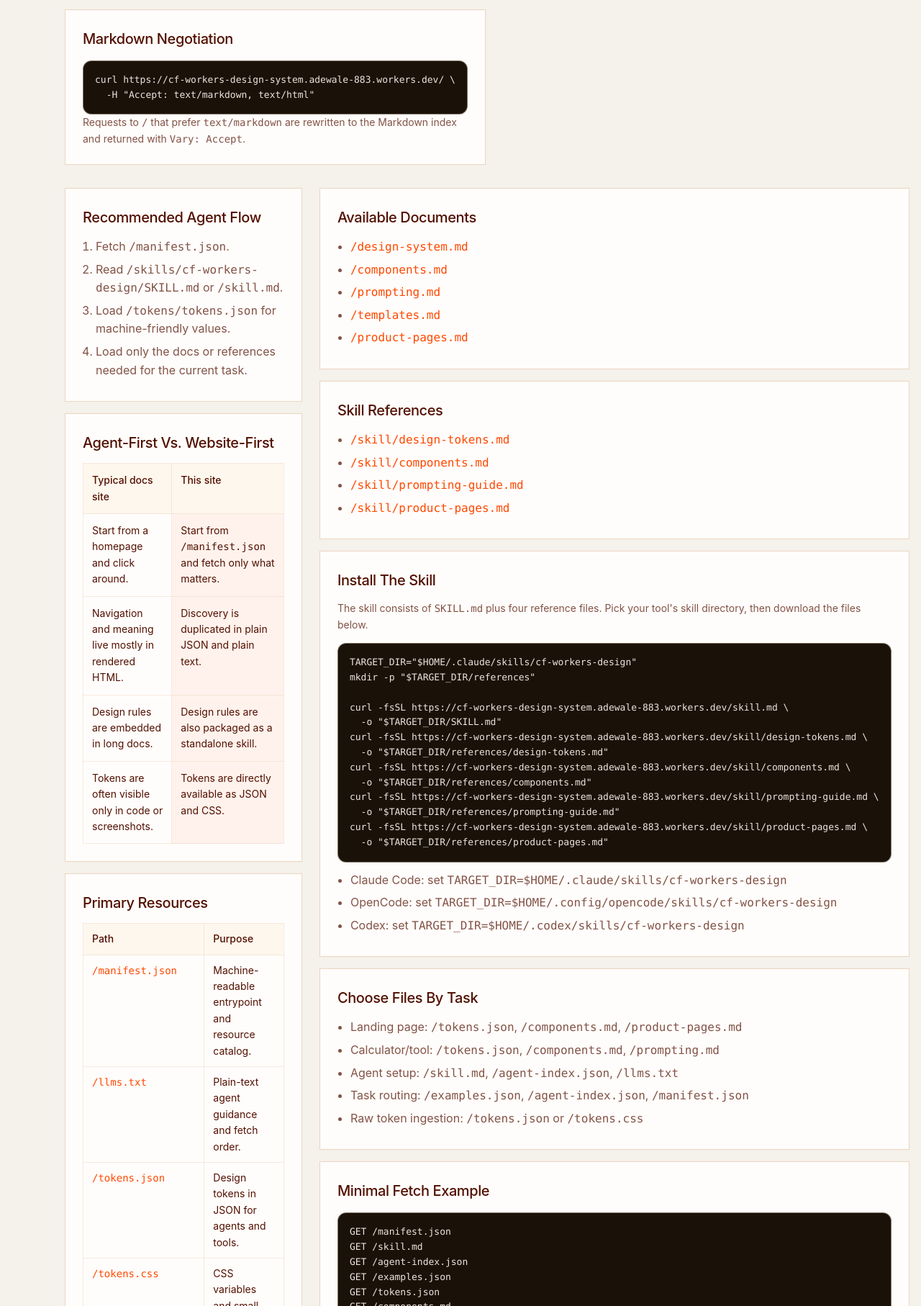
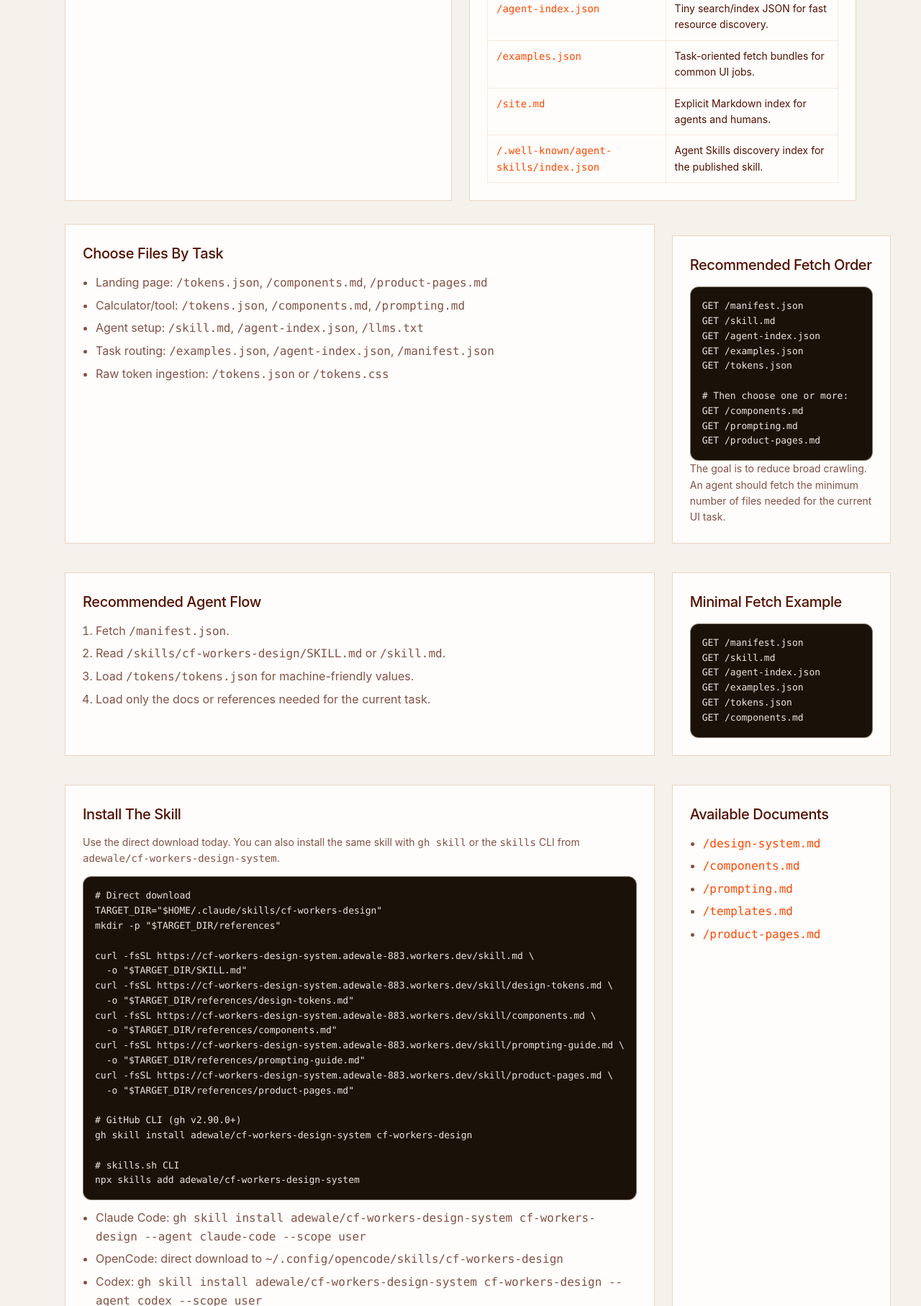
Before and after one commit to adewale/cf-workers-design-system, a website: page index.html in a window 1280 px wide. Shown: the part 986-2800 px from the top of the page at 72% size. Drawn offline with Linux system fonts and the light colour scheme.

Commit message:
Clarify Markdown support and GitHub setup
Reorder the homepage around reader questions, strengthen the README, and wire the published GitHub repo into the skill installation and discovery metadata so the site and repository stay aligned.

```diff
--- a/index.html
+++ b/index.html
@@ -304,13 +304,14 @@
         <p class="intro lead">
           A design-system site that is intentionally easier for agents to consume than a typical docs
           website. Humans get a clear index. Agents get stable entrypoints, plain files, short aliases,
-          and machine-readable discovery.
+          machine-readable discovery, and first-class Markdown delivery.
         </p>
         <div class="meta-row">
           <span class="pill subtle">Primary: <code>/manifest.json</code></span>
           <span class="pill subtle">Fast index: <code>/agent-index.json</code></span>
           <span class="pill subtle">Plain guidance: <code>/llms.txt</code></span>
           <span class="pill subtle">Markdown index: <code>/site.md</code></span>
+          <span class="pill subtle">Raw docs: <code>*.md</code></span>
           <span class="pill subtle">Negotiated markdown at <code>/</code></span>
         </div>
         <div class="pill-row">
@@ -339,77 +340,6 @@
             <li>A tiny <code>/agent-index.json</code> gives fast, low-token retrieval for common tasks.</li>
             <li>CORS-friendly static delivery makes direct tool fetching straightforward.</li>
           </ul>
-        </article>
-
-        <article class="card">
-          <h2>Recommended Fetch Order</h2>
-          <pre>GET /manifest.json
-GET /skill.md
-GET /agent-index.json
-GET /examples.json
-GET /tokens.json
-
-# Then choose one or more:
-GET /components.md
-GET /prompting.md
-GET /product-pages.md</pre>
-          <p class="small muted">
-            The goal is to reduce broad crawling. An agent should fetch the minimum number of files needed
-            for the current UI task.
-          </p>
-        </article>
-
-        <article class="card">
-          <h2>Markdown Negotiation</h2>
-          <pre>curl https://cf-workers-design-system.adewale-883.workers.dev/ \
-  -H "Accept: text/markdown, text/html"</pre>
-          <p class="small muted">
-            Requests to <code>/</code> that prefer <code>text/markdown</code> are rewritten to the Markdown
-            index and returned with <code>Vary: Accept</code>.
-          </p>
-        </article>
-      </section>
-
-      <section class="grid">
-        <div>
-          <article class="card">
-            <h2>Recommended Agent Flow</h2>
-            <ol>
-              <li>Fetch <code>/manifest.json</code>.</li>
-              <li>Read <code>/skills/cf-workers-design/SKILL.md</code> or <code>/skill.md</code>.</li>
-              <li>Load <code>/tokens/tokens.json</code> for machine-friendly values.</li>
-              <li>Load only the docs or references needed for the current task.</li>
-            </ol>
-          </article>
-
-          <article class="card">
-            <h2>Agent-First Vs. Website-First</h2>
-            <table class="compare">
-              <thead>
-                <tr>
-                  <th>Typical docs site</th>
-                  <th>This site</th>
-                </tr>
-              </thead>
-              <tbody>
-                <tr>
-                  <td>Start from a homepage and click around.</td>
-                  <td class="good">Start from <code>/manifest.json</code> and fetch only what matters.</td>
-                </tr>
-                <tr>
-                  <td>Navigation and meaning live mostly in rendered HTML.</td>
-                  <td class="good">Discovery is duplicated in plain JSON and plain text.</td>
-                </tr>
-                <tr>
-                  <td>Design rules are embedded in long docs.</td>
-                  <td class="good">Design rules are also packaged as a standalone skill.</td>
-                </tr>
-                <tr>
-                  <td>Tokens are often visible only in code or screenshots.</td>
-                  <td class="good">Tokens are directly available as JSON and CSS.</td>
-                </tr>
-              </tbody>
-            </table>
         </article>
 
         <article class="card">
@@ -461,17 +391,92 @@
             </tbody>
           </table>
         </article>
+      </section>
+
+      <section class="grid">
+        <article class="card">
+          <h2>Choose Files By Task</h2>
+          <ul>
+            <li>Landing page: <code>/tokens.json</code>, <code>/components.md</code>, <code>/product-pages.md</code></li>
+            <li>Calculator/tool: <code>/tokens.json</code>, <code>/components.md</code>, <code>/prompting.md</code></li>
+            <li>Agent setup: <code>/skill.md</code>, <code>/agent-index.json</code>, <code>/llms.txt</code></li>
+            <li>Task routing: <code>/examples.json</code>, <code>/agent-index.json</code>, <code>/manifest.json</code></li>
+            <li>Raw token ingestion: <code>/tokens.json</code> or <code>/tokens.css</code></li>
+          </ul>
+        </article>
 
         <article class="card">
-            <h2>Schemas</h2>
+          <h2>Recommended Fetch Order</h2>
+          <pre>GET /manifest.json
+GET /skill.md
+GET /agent-index.json
+GET /examples.json
+GET /tokens.json
+
+# Then choose one or more:
+GET /components.md
+GET /prompting.md
+GET /product-pages.md</pre>
+          <p class="small muted">
+            The goal is to reduce broad crawling. An agent should fetch the minimum number of files needed
+            for the current UI task.
+          </p>
+        </article>
+
+        <article class="card">
+          <h2>Recommended Agent Flow</h2>
+          <ol>
+            <li>Fetch <code>/manifest.json</code>.</li>
+            <li>Read <code>/skills/cf-workers-design/SKILL.md</code> or <code>/skill.md</code>.</li>
+            <li>Load <code>/tokens/tokens.json</code> for machine-friendly values.</li>
+            <li>Load only the docs or references needed for the current task.</li>
+          </ol>
+        </article>
+
+        <article class="card">
+          <h2>Minimal Fetch Example</h2>
+          <pre>GET /manifest.json
+GET /skill.md
+GET /agent-index.json
+GET /examples.json
+GET /tokens.json
+GET /components.md</pre>
+        </article>
+
+        <article class="card">
+          <h2>Install The Skill</h2>
+          <p class="small muted">
+            Use the direct download today. You can also install the same skill with <code>gh skill</code>
+            or the <code>skills</code> CLI from
+            <code>adewale/cf-workers-design-system</code>.
+          </p>
+          <pre># Direct download
+TARGET_DIR="$HOME/.claude/skills/cf-workers-design"
+mkdir -p "$TARGET_DIR/references"
+
+curl -fsSL https://cf-workers-design-system.adewale-883.workers.dev/skill.md \
+  -o "$TARGET_DIR/SKILL.md"
+curl -fsSL https://cf-workers-design-system.adewale-883.workers.dev/skill/design-tokens.md \
+  -o "$TARGET_DIR/references/design-tokens.md"
+curl -fsSL https://cf-workers-design-system.adewale-883.workers.dev/skill/components.md \
+  -o "$TARGET_DIR/references/components.md"
+curl -fsSL https://cf-workers-design-system.adewale-883.workers.dev/skill/prompting-guide.md \
+  -o "$TARGET_DIR/references/prompting-guide.md"
+curl -fsSL https://cf-workers-design-system.adewale-883.workers.dev/skill/product-pages.md \
+  -o "$TARGET_DIR/references/product-pages.md"
+
+# GitHub CLI (gh v2.90.0+)
+gh skill install adewale/cf-workers-design-system cf-workers-design
+
+# skills.sh CLI
+npx skills add adewale/cf-workers-design-system</pre>
           <ul>
-              <li><a href="/manifest.schema.json"><code>/manifest.schema.json</code></a></li>
-              <li><a href="/agent-index.schema.json"><code>/agent-index.schema.json</code></a></li>
+            <li>Claude Code: <code>gh skill install adewale/cf-workers-design-system cf-workers-design --agent claude-code --scope user</code></li>
+            <li>OpenCode: direct download to <code>~/.config/opencode/skills/cf-workers-design</code></li>
+            <li>Codex: <code>gh skill install adewale/cf-workers-design-system cf-workers-design --agent codex --scope user</code></li>
           </ul>
         </article>
-        </div>
 
-        <div>
         <article class="card">
           <h2>Available Documents</h2>
           <ul>
@@ -494,52 +499,60 @@
         </article>
 
         <article class="card">
-            <h2>Install The Skill</h2>
-            <p class="small muted">
-              The skill consists of <code>SKILL.md</code> plus four reference files. Pick your tool's skill
-              directory, then download the files below.
-            </p>
-            <pre>TARGET_DIR="$HOME/.claude/skills/cf-workers-design"
-mkdir -p "$TARGET_DIR/references"
-
-curl -fsSL https://cf-workers-design-system.adewale-883.workers.dev/skill.md \
-  -o "$TARGET_DIR/SKILL.md"
-curl -fsSL https://cf-workers-design-system.adewale-883.workers.dev/skill/design-tokens.md \
-  -o "$TARGET_DIR/references/design-tokens.md"
-curl -fsSL https://cf-workers-design-system.adewale-883.workers.dev/skill/components.md \
-  -o "$TARGET_DIR/references/components.md"
-curl -fsSL https://cf-workers-design-system.adewale-883.workers.dev/skill/prompting-guide.md \
-  -o "$TARGET_DIR/references/prompting-guide.md"
-curl -fsSL https://cf-workers-design-system.adewale-883.workers.dev/skill/product-pages.md \
-  -o "$TARGET_DIR/references/product-pages.md"</pre>
-            <ul>
-              <li>Claude Code: set <code>TARGET_DIR=$HOME/.claude/skills/cf-workers-design</code></li>
-              <li>OpenCode: set <code>TARGET_DIR=$HOME/.config/opencode/skills/cf-workers-design</code></li>
-              <li>Codex: set <code>TARGET_DIR=$HOME/.codex/skills/cf-workers-design</code></li>
-            </ul>
+          <h2>Agent-First Vs. Website-First</h2>
+          <table class="compare">
+            <thead>
+              <tr>
+                <th>Typical docs site</th>
+                <th>This site</th>
+              </tr>
+            </thead>
+            <tbody>
+              <tr>
+                <td>Start from a homepage and click around.</td>
+                <td class="good">Start from <code>/manifest.json</code> and fetch only what matters.</td>
+              </tr>
+              <tr>
+                <td>Navigation and meaning live mostly in rendered HTML.</td>
+                <td class="good">Discovery is duplicated in plain JSON and plain text.</td>
+              </tr>
+              <tr>
+                <td>Design rules are embedded in long docs.</td>
+                <td class="good">Design rules are also packaged as a standalone skill.</td>
+              </tr>
+              <tr>
+                <td>Tokens are often visible only in code or screenshots.</td>
+                <td class="good">Tokens are directly available as JSON and CSS.</td>
+              </tr>
+            </tbody>
+          </table>
         </article>
 
         <article class="card">
-            <h2>Choose Files By Task</h2>
-            <ul>
-              <li>Landing page: <code>/tokens.json</code>, <code>/components.md</code>, <code>/product-pages.md</code></li>
-              <li>Calculator/tool: <code>/tokens.json</code>, <code>/components.md</code>, <code>/prompting.md</code></li>
-              <li>Agent setup: <code>/skill.md</code>, <code>/agent-index.json</code>, <code>/llms.txt</code></li>
-              <li>Task routing: <code>/examples.json</code>, <code>/agent-index.json</code>, <code>/manifest.json</code></li>
-              <li>Raw token ingestion: <code>/tokens.json</code> or <code>/tokens.css</code></li>
-            </ul>
+          <h2>Markdown Support</h2>
+          <p class="small muted">
+            Markdown is a first-class output here. Reference docs, the skill, and the site index are all
+            published as raw <code>.md</code> files, and the homepage can negotiate to Markdown when an
+            agent requests <code>text/markdown</code>.
+          </p>
+          <pre>curl https://cf-workers-design-system.adewale-883.workers.dev/site.md
+
+curl https://cf-workers-design-system.adewale-883.workers.dev/ \
+  -H "Accept: text/markdown, text/html"</pre>
+          <p class="small muted">
+            Requests to <code>/</code> that prefer <code>text/markdown</code> are rewritten to the Markdown
+            index and returned with <code>Vary: Accept</code>. Markdown responses also advertise discovery
+            headers and token estimates for agent use.
+          </p>
         </article>
 
         <article class="card">
-            <h2>Minimal Fetch Example</h2>
-            <pre>GET /manifest.json
-GET /skill.md
-GET /agent-index.json
-GET /examples.json
-GET /tokens.json
-GET /components.md</pre>
+          <h2>Schemas</h2>
+          <ul>
+            <li><a href="/manifest.schema.json"><code>/manifest.schema.json</code></a></li>
+            <li><a href="/agent-index.schema.json"><code>/agent-index.schema.json</code></a></li>
+          </ul>
         </article>
-        </div>
       </section>
 
       <footer class="site-footer">
--- a/scripts/build-site.mjs
+++ b/scripts/build-site.mjs
@@ -200,6 +200,12 @@
     search_index: '/agent-index.json',
     examples: '/examples.json',
     markdown_index: '/site.md',
+    markdown_support: {
+      published_raw_markdown: true,
+      root_negotiation_path: '/',
+      accept: 'text/markdown',
+      primary_markdown_routes: ['/site.md', '/skill.md', '/components.md', '/prompting.md', '/product-pages.md']
+    },
     markdown_negotiation: {
       path: '/',
       accept: 'text/markdown, text/html',
--- a/site.config.json
+++ b/site.config.json
@@ -2,6 +2,6 @@
   "siteName": "CF Workers Design System",
   "siteDescription": "Agent-first static website for Cloudflare Workers-style design tokens, docs, and skill files.",
   "siteUrl": "https://cf-workers-design-system.adewale-883.workers.dev",
-  "repositoryUrl": "",
+  "repositoryUrl": "https://github.com/adewale/cf-workers-design-system",
   "defaultBranch": "main"
 }
```
Also changed, not shown: site.md (+20 -0 lines), README.md. Lines whose indentation alone changed are shown as unchanged.
